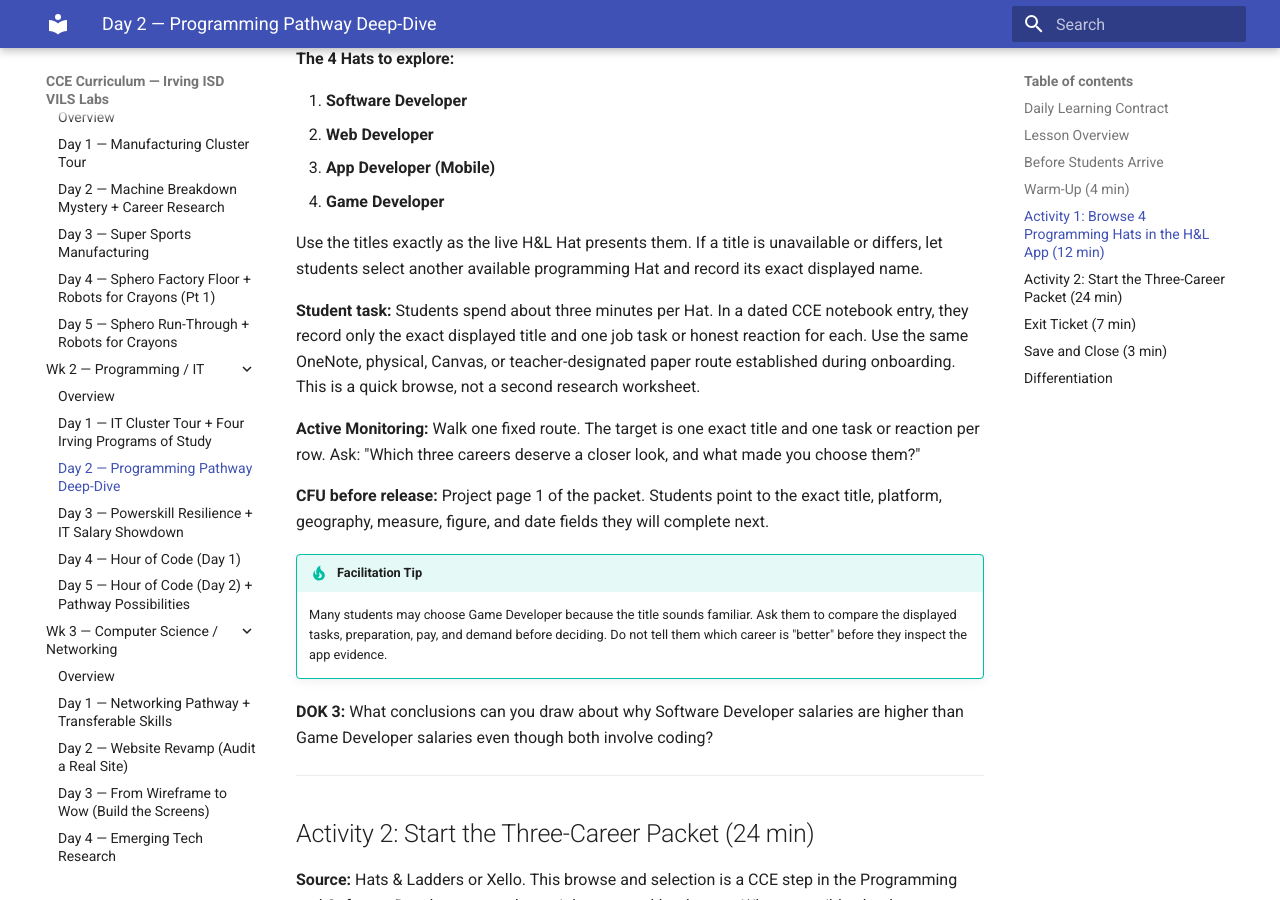
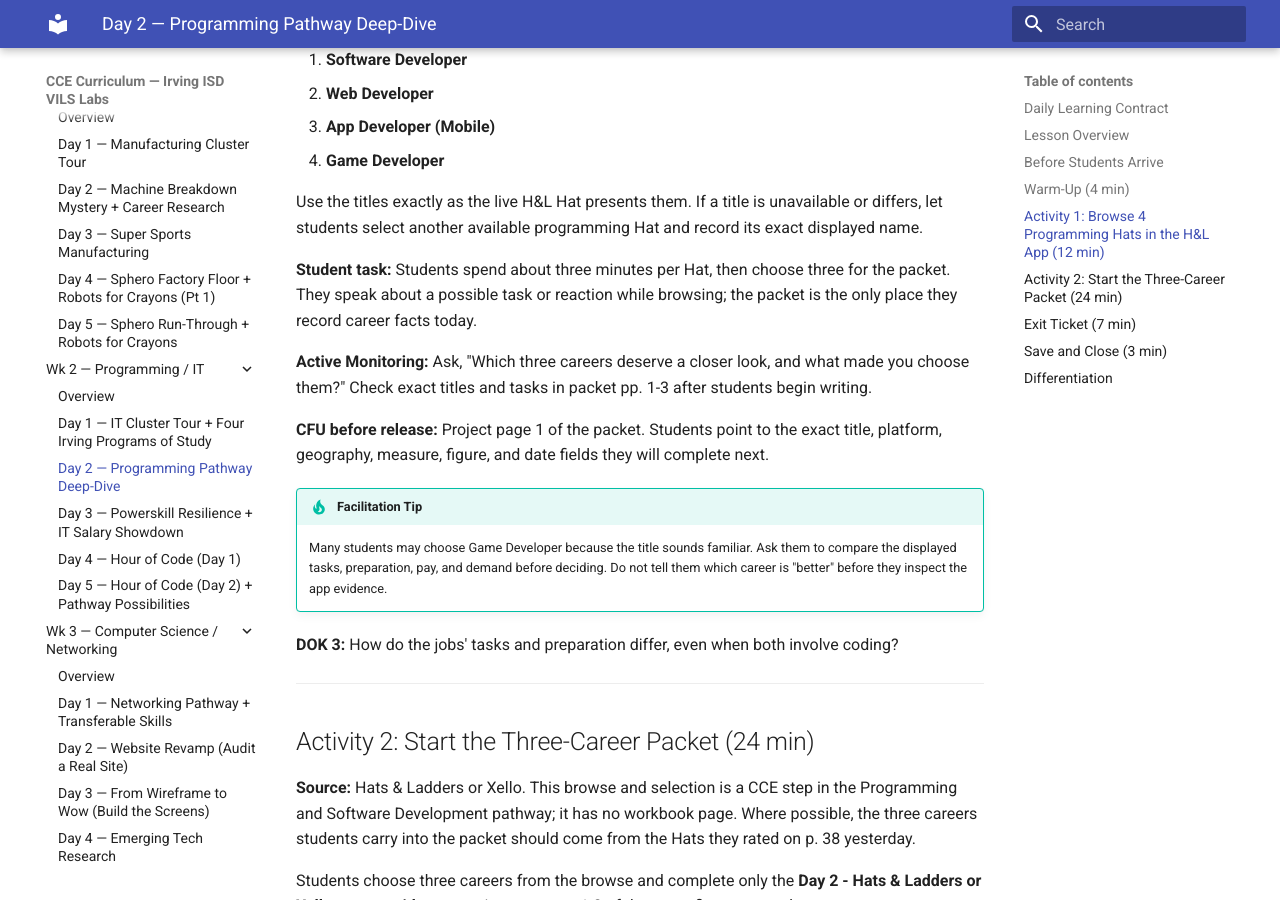
Before and after one commit to elbrielle/cce-curriculum, an MkDocs documentation site: the page built from docs/1sw/wk2-programming-it/day2.md, in a window 1280 px wide and 900 px high, scrolled down 1820 px. Built offline with MkDocs 1.6.1 and Material for MkDocs 9.7.7, drawn with Linux system fonts in a browser that asks for light colours; the version menu is left out; some of the changed text lies outside the part shown.

Commit message:
Keep programming career evidence in one packet

```diff
--- a/docs/1sw/wk2-programming-it/day2.md
+++ b/docs/1sw/wk2-programming-it/day2.md
@@ -15,8 +15,8 @@
 | **Objectives** | Browse four programming Hats; choose three careers; record each career's exact app career title, source labels, task, and common preparation on pages 1-3 of the salary packet |
 | **TEKS** | d(1)(C), d(2)(A) |
 | **5E Phases** | Engage: Warm-Up · Explore: Four programming Hats in the app · Explain: Day 2 app evidence on pages 1-3 · Evaluate: Exit Ticket |
-| **Deliverable** | Lightweight four-Hat notes, Day 2 app-evidence sections on pages 1-3, and a supported hiring decision |
-| **Materials** | Five-page IT Salary Comparison packet ([Printable PDF](../../resources/worksheets/wk2-it-salary-comparison.pdf)), established CCE notebook route (OneNote, physical, Canvas, or teacher-designated paper), *Find Your Future* workbook (the p. 38 Hat ratings students made on Day 1), Chromebooks, and projector |
+| **Deliverable** | Day 2 app-evidence sections on pages 1-3 and a supported hiring decision |
+| **Materials** | The existing five-page IT Salary Comparison packet ([Printable PDF](../../resources/worksheets/wk2-it-salary-comparison.pdf)), *Find Your Future* workbook (the p. 38 Hat ratings students made on Day 1), Chromebooks, and projector |
 
 ---
 
@@ -50,16 +50,16 @@
 
 Use the titles exactly as the live H&L Hat presents them. If a title is unavailable or differs, let students select another available programming Hat and record its exact displayed name.
 
-**Student task:** Students spend about three minutes per Hat. In a dated CCE notebook entry, they record only the exact displayed title and one job task or honest reaction for each. Use the same OneNote, physical, Canvas, or teacher-designated paper route established during onboarding. This is a quick browse, not a second research worksheet.
+**Student task:** Students spend about three minutes per Hat, then choose three for the packet. They speak about a possible task or reaction while browsing; the packet is the only place they record career facts today.
 
-**Active Monitoring:** Walk one fixed route. The target is one exact title and one task or reaction per row. Ask: "Which three careers deserve a closer look, and what made you choose them?"
+**Active Monitoring:** Ask, "Which three careers deserve a closer look, and what made you choose them?" Check exact titles and tasks in packet pp. 1-3 after students begin writing.
 
 **CFU before release:** Project page 1 of the packet. Students point to the exact title, platform, geography, measure, figure, and date fields they will complete next.
 
 !!! tip "Facilitation Tip"
     Many students may choose Game Developer because the title sounds familiar. Ask them to compare the displayed tasks, preparation, pay, and demand before deciding. Do not tell them which career is "better" before they inspect the app evidence.
 
-**DOK 3:** What conclusions can you draw about why Software Developer salaries are higher than Game Developer salaries even though both involve coding?
+**DOK 3:** How do the jobs' tasks and preparation differ, even when both involve coding?
 
 ---
 
```
Also changed, not shown: other parts of docs/1sw/wk2-programming-it/day2.md (+1 -1 lines), cce-curriculum/notes/fyf-first-curriculum-repair-2026-09-24.md (+1 -0 lines), 3 other files.
